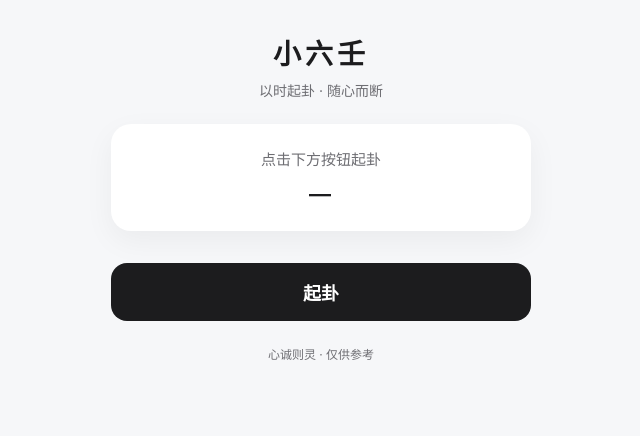
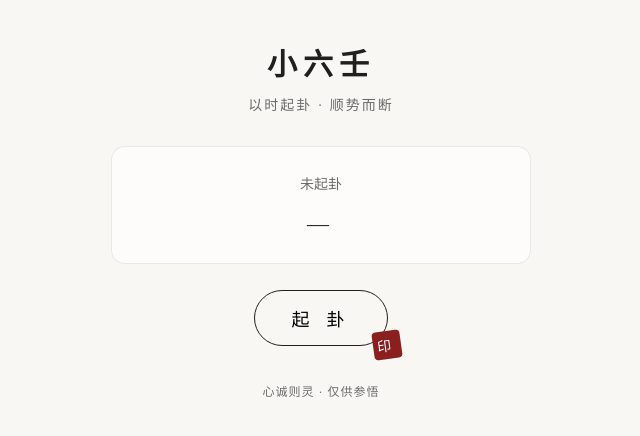
Before and after one commit to rwcwkw/xiaoliuren-pwa, a plain HTML site: page static/index.html in a window 1280 px wide. Shown: the whole page, without its empty margins (319-959 px from the left). Drawn offline with Linux system fonts and the light colour scheme.

Commit message:
interface version 2.0

```diff
--- a/static/index.html
+++ b/static/index.html
@@ -9,24 +9,23 @@
   <link rel="manifest" href="/manifest.json">
   <link rel="apple-touch-icon" href="/icon.png">
   <meta name="apple-mobile-web-app-capable" content="yes">
-  <meta name="apple-mobile-web-app-status-bar-style" content="default">
 
   <style>
     :root {
-      --bg: #f6f7f9;
-      --card: #ffffff;
-      --primary: #1c1c1e;
-      --accent: #8b0000;
-      --muted: #6e6e73;
+      --paper: #f9f7f3;
+      --ink: #1f1f1f;
+      --muted: #6b6b6b;
+      --seal: #8b1e1e;
+      --line: rgba(0,0,0,0.08);
     }
 
     body {
       margin: 0;
-      padding: env(safe-area-inset-top) 16px env(safe-area-inset-bottom);
-      background: var(--bg);
-      font-family: -apple-system, BlinkMacSystemFont, "PingFang SC",
-                   "Hiragino Sans GB", "Microsoft YaHei", sans-serif;
-      color: var(--primary);
+      padding: env(safe-area-inset-top) 18px env(safe-area-inset-bottom);
+      background: var(--paper);
+      color: var(--ink);
+      font-family: "Songti SC", "STSong", "PingFang SC",
+                   "Hiragino Mincho ProN", serif;
     }
 
     .container {
@@ -36,71 +35,94 @@
 
     header {
       text-align: center;
-      margin: 32px 0 24px;
+      margin-top: 40px;
+      margin-bottom: 32px;
     }
 
     header h1 {
-      font-size: 28px;
-      letter-spacing: 4px;
+      font-size: 30px;
+      letter-spacing: 6px;
       margin: 0;
     }
 
-    header p {
+    header .subtitle {
+      margin-top: 10px;
+      font-size: 14px;
       color: var(--muted);
-      margin-top: 8px;
-      font-size: 14px;
+      letter-spacing: 2px;
     }
 
     .card {
-      background: var(--card);
-      border-radius: 20px;
-      padding: 24px;
-      box-shadow: 0 10px 30px rgba(0,0,0,0.05);
-      margin-bottom: 20px;
+      border: 1px solid var(--line);
+      border-radius: 14px;
+      padding: 26px 22px;
+      background: rgba(255,255,255,0.6);
+      margin-bottom: 26px;
     }
 
     .time {
       text-align: center;
-      font-size: 15px;
+      font-size: 14px;
       color: var(--muted);
-      margin-bottom: 12px;
+      margin-bottom: 18px;
     }
 
     .result {
       text-align: center;
       font-size: 22px;
-      font-weight: 600;
-      letter-spacing: 2px;
+      letter-spacing: 6px;
+      font-weight: 500;
     }
 
     .arrow {
-      color: var(--accent);
+      color: var(--seal);
       padding: 0 6px;
     }
 
+    .btn-wrap {
+      display: flex;
+      justify-content: center;
+    }
+
     button {
-      width: 100%;
-      padding: 16px;
-      border-radius: 16px;
-      border: none;
+      background: transparent;
+      border: 1.5px solid var(--ink);
+      padding: 14px 36px;
       font-size: 18px;
-      font-weight: 600;
-      background: var(--primary);
+      letter-spacing: 6px;
+      border-radius: 999px;
+      cursor: pointer;
+      position: relative;
+    }
+
+    button::after {
+      content: "印";
+      position: absolute;
+      right: -14px;
+      bottom: -14px;
+      width: 28px;
+      height: 28px;
+      background: var(--seal);
       color: white;
-      margin-top: 12px;
-      cursor: pointer;
+      font-size: 14px;
+      display: flex;
+      align-items: center;
+      justify-content: center;
+      border-radius: 4px;
+      transform: rotate(-8deg);
     }
 
     button:active {
-      transform: scale(0.98);
-      opacity: 0.9;
+      transform: scale(0.97);
+      opacity: 0.85;
     }
 
     footer {
+      margin-top: 36px;
       text-align: center;
       font-size: 12px;
       color: var(--muted);
-      margin-top: 24px;
+      letter-spacing: 1px;
     }
   </style>
 </head>
@@ -109,18 +131,20 @@
   <div class="container">
     <header>
       <h1>小六壬</h1>
-      <p>以时起卦 · 随心而断</p>
+      <div class="subtitle">以时起卦 · 顺势而断</div>
     </header>
 
     <div class="card">
-      <div id="time" class="time">点击下方按钮起卦</div>
+      <div id="time" class="time">未起卦</div>
       <div id="result" class="result">—</div>
     </div>
 
-    <button onclick="run()">起卦</button>
+    <div class="btn-wrap">
+      <button onclick="run()">起 卦</button>
+    </div>
 
     <footer>
-      心诚则灵 · 仅供参考
+      心诚则灵 · 仅供参悟
     </footer>
   </div>
 
```
